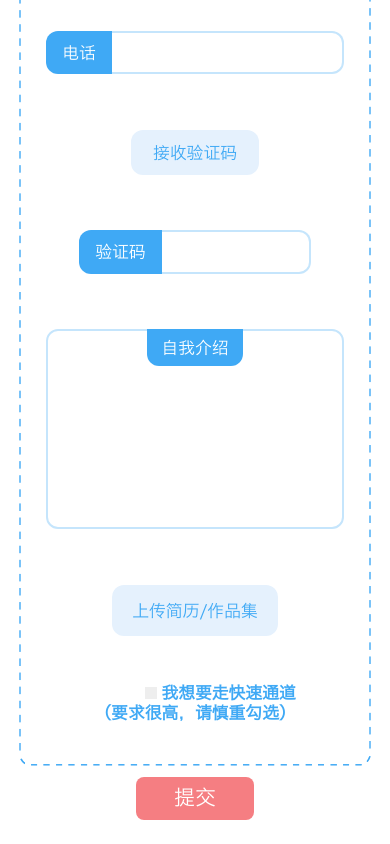
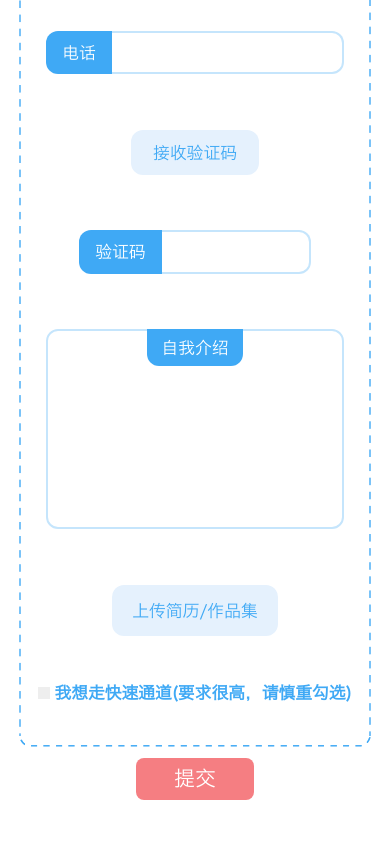
Before and after one commit to UniqueStudio/UniqueRecruitmentForm, a React (Create React App) app: page / in a window 390 px wide. Shown: the part 1188-2032 px from the top of the page. Built offline with nearby package versions, Linux system fonts and the light colour scheme.

Commit message:
Optimize style

```diff
--- a/src/component/Form/index.tsx
+++ b/src/component/Form/index.tsx
@@ -302,7 +302,7 @@ class Form extends React.Component<Props> {
                 <input type="checkbox" id="quick" name="quick" onChange={this.handleCheck} />
                 <label htmlFor="quick">
                     <div className='checker' />
-                    我想要走快速通道{isMobile && <br />}（要求很高，请慎重勾选）
+                    我想走快速通道(要求很高，请慎重勾选)
                 </label>
             </div>
         );
--- a/src/style/index.scss
+++ b/src/style/index.scss
@@ -1265,6 +1265,9 @@ body {
     margin-top: $spacing * 2;
     font-size: 1.2rem;
   }
+  @media screen and (max-width: 350px) {
+    font-size: 1rem;
+  }
   input {
     display: none;
   }
```
Also changed, not shown: 7 other files (tests, documents, lock files or other folders).
